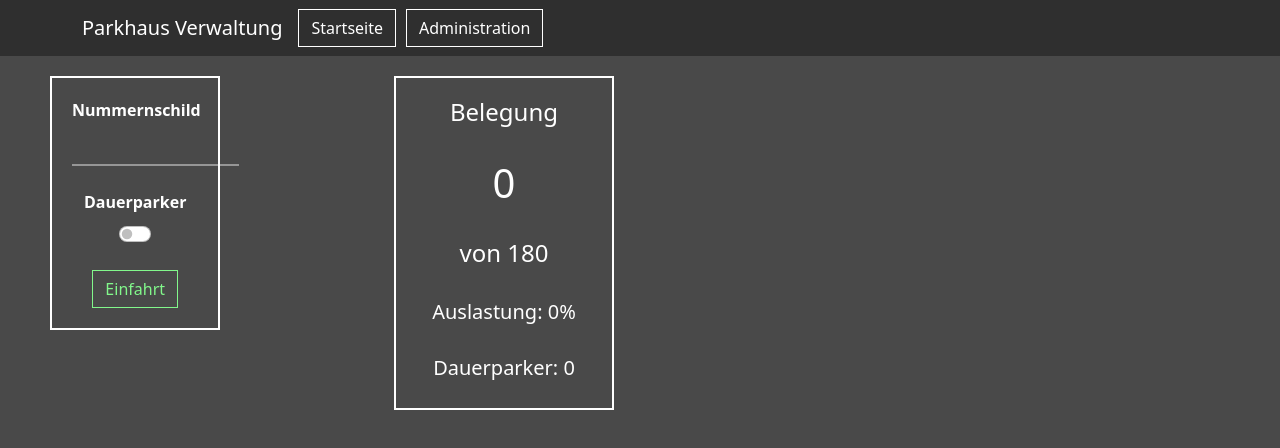
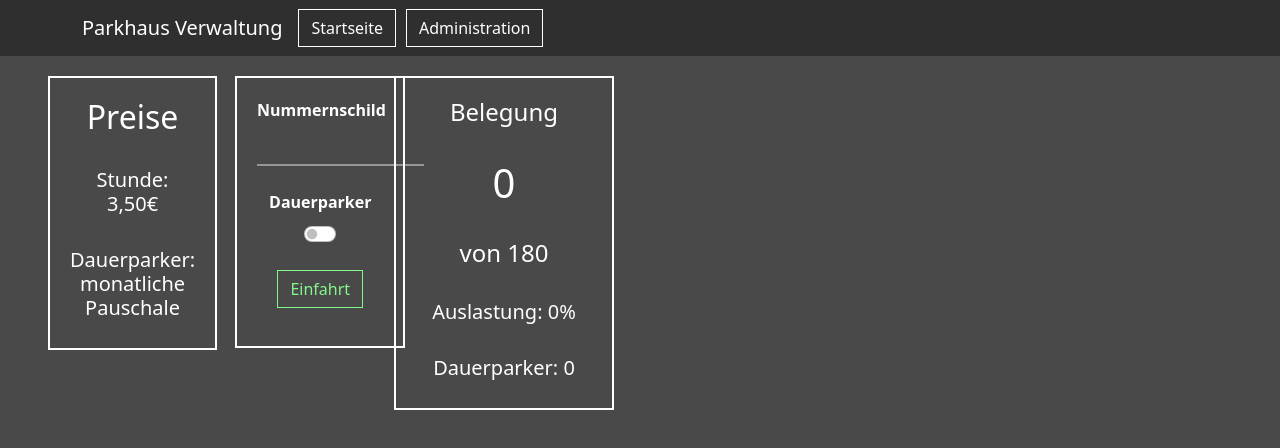
Before and after one commit to GeKoppe/Parking_DB_Project, a React (Vite) app in the folder ParkhausApp/: page / in a window 1280 px wide. Shown: the top 448 px of the page. Built offline with nearby package versions, Linux system fonts and the light colour scheme; no server answers.

Commit message:
Added Pricecard, refactored structure and can't really do anything now, until the API is done

```diff
--- a/ParkhausApp/src/Components/MainMenu/DriveInButton.tsx
+++ b/ParkhausApp/src/Components/MainMenu/DriveInCard/DriveInButton.tsx
@@ -1,6 +1,6 @@
 import 'bootstrap/dist/css/bootstrap.css'
 import Button from 'react-bootstrap/Button';
-import './MainMenu.css';
+import '../MainMenu.css';
 
 function DriveInButton(tempProps? : { clickHandler?: () => void, label?: string} ) {
     const props = {
--- a/ParkhausApp/src/Components/MainMenu/DriveInCard.tsx
+++ b/ParkhausApp/src/Components/MainMenu/DriveInCard/DriveInCard.tsx
@@ -1,6 +1,6 @@
 import DriveInButton from './DriveInButton'
 import 'bootstrap/dist/css/bootstrap.css'
-import './MainMenu.css'
+import '../MainMenu.css'
 import { useState } from 'react'
 import FormLabel from 'react-bootstrap/FormLabel';
 import Form from 'react-bootstrap/Form'
--- a/ParkhausApp/src/Components/MainMenu/MainMenu.css
+++ b/ParkhausApp/src/Components/MainMenu/MainMenu.css
@@ -70,6 +70,18 @@
     padding-right: 50px;
     padding-left: 50px;
     height: 100%;
+    display: flex;
+}
+
+.priceCard {
+    color: white;
+    display: block;
+    outline: 2px solid white;
+    padding: 20px;
+    margin-right: 20px;
+    margin-top: 2px;
+    width: 100%;
+    text-align: center;
 }
 
 .spaceCard {
--- a/ParkhausApp/src/Components/MainMenu/MainMenu.tsx
+++ b/ParkhausApp/src/Components/MainMenu/MainMenu.tsx
@@ -1,5 +1,6 @@
-import UsageCard from './UsageCard';
-import DriveInCard from './DriveInCard';
+import UsageCard from './UsageCard/UsageCard';
+import DriveInCard from './DriveInCard/DriveInCard';
+import PriceCard from './PriceCard/PriceCard';
 import { useState } from 'react';
 import { conf } from '../../res/config';
 
@@ -42,6 +43,7 @@ function MainMenu() {
         <>
             <div className="menuContainer">
                 <div className='mainSide'>
+                    <PriceCard/>
                     <DriveInCard buttonClickHandler={driveInClickHandler} licPlateClassName={licClass} licChangeHandler={licChangeHandler}/>
                 </div>
                 <div className='vLine'></div>
--- /dev/null
+++ b/ParkhausApp/src/Components/MainMenu/PriceCard/PriceCard.tsx
@@ -0,0 +1,14 @@
+import '../MainMenu.css'
+
+export default function PriceCard() {
+
+    return (
+        <div className='priceCard'>
+            <h2>Preise</h2>
+            <br/>
+            <h5>Stunde: 3,50€</h5>
+            <br/>
+            <h5>Dauerparker: monatliche Pauschale</h5>
+        </div>
+    )
+}
--- a/ParkhausApp/src/Components/MainMenu/SpaceSubCard.tsx
+++ b/ParkhausApp/src/Components/MainMenu/UsageCard/SpaceSubCard.tsx
@@ -1,5 +1,5 @@
 import 'bootstrap/dist/css/bootstrap.css';
-import './MainMenu.css';
+import '../MainMenu.css';
 
 export default function SpaceSubCard(tempProps?: {freeSpaces?: number, textColor?: string}) {
     const props = {
--- a/ParkhausApp/src/Components/MainMenu/UsageCard.tsx
+++ b/ParkhausApp/src/Components/MainMenu/UsageCard/UsageCard.tsx
@@ -1,8 +1,8 @@
 import 'bootstrap/dist/css/bootstrap.css';
-import './MainMenu.css';
+import '../MainMenu.css';
 import SpaceSubCard from './SpaceSubCard';
 import { useState, useEffect } from 'react';
-import { conf } from '../../res/config';
+import { conf } from '../../../res/config';
 
 function UsageCard(tempProps?: {renderInfo?: boolean}) {
     const props = {
```
